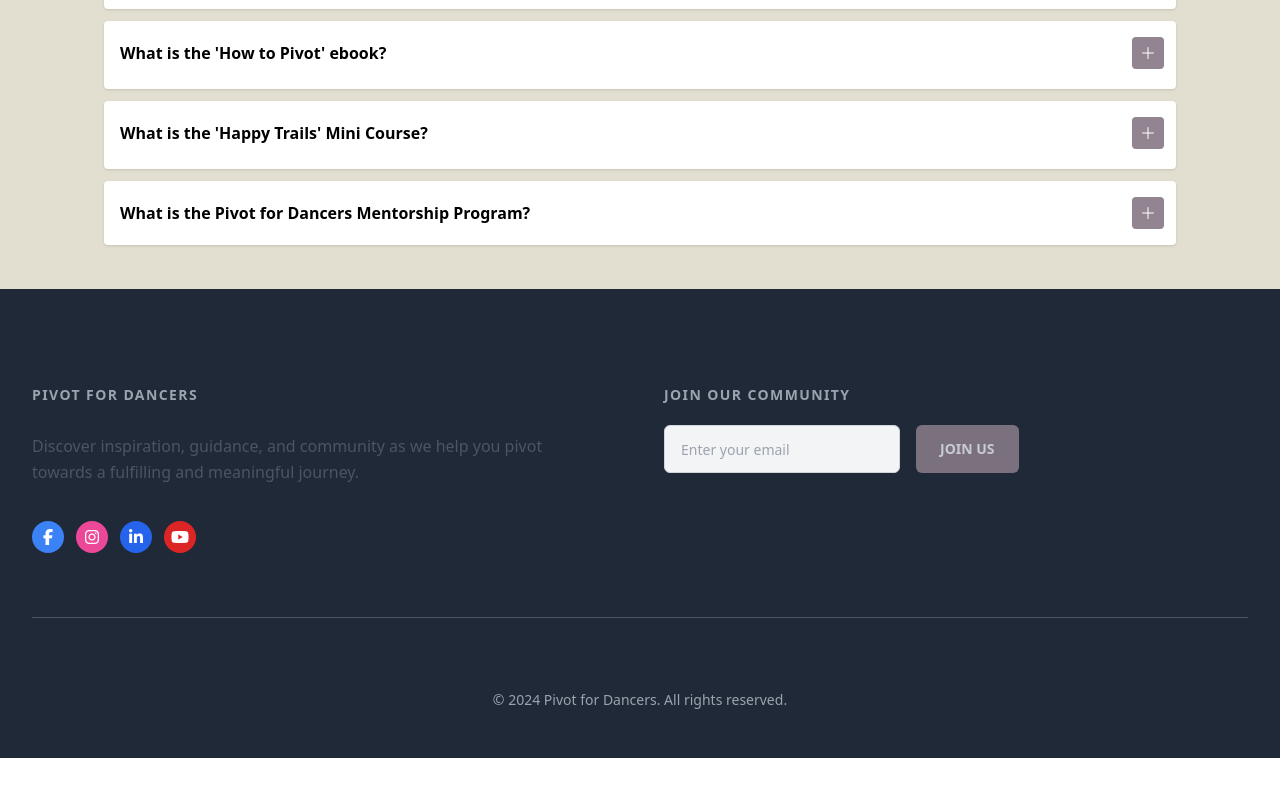
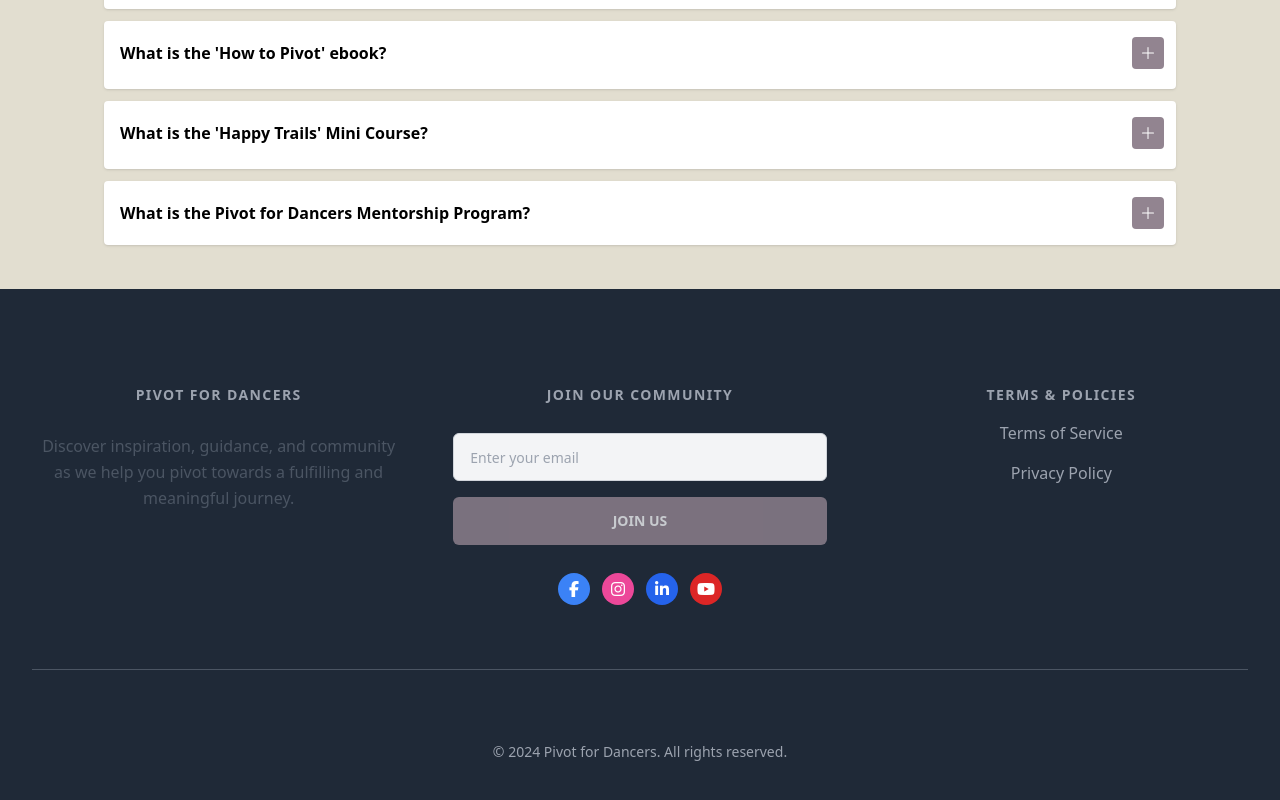
Before and after one commit to IsaacCavallaro/pivot-for-dancers, a React (Create React App) app: page / in a window 1280 px wide. Shown: the part 4438-5238 px from the top of the page. Before the commit the page ends 5196 px from the top, so only its background shows below. Built offline with nearby package versions, Linux system fonts and the light colour scheme; a web font is replaced by a local one.

Commit message:
3 column layout

```diff
--- a/src/components/Footer.tsx
+++ b/src/components/Footer.tsx
@@ -48,20 +48,42 @@ const Footer: React.FC = () => {
 
         {/* Top Section */}
         <section className="py-10 sm:pt-16 lg:pt-24">
-          <div className="grid grid-cols-1 sm:grid-cols-2 gap-y-16 gap-x-12">
+          <div className="grid grid-cols-1 sm:grid-cols-2 lg:grid-cols-3 gap-y-16 gap-x-12">
             {/* Logo and Description */}
-            <div className="flex flex-col justify-between h-full">
-              <p className="text-sm font-semibold tracking-widest text-gray-400 uppercase text-center lg:text-left">
+            <div className="flex flex-col items-center text-center h-full space-y-7">
+              <p className="text-sm font-semibold tracking-widest text-gray-400 uppercase">
                 Pivot For Dancers
               </p>
-              <div className="w-full max-w-lg lg:text-left">
-                <p className="text-base leading-relaxed text-gray-600 mt-7">
-                  Discover inspiration, guidance, and community as we help you pivot towards a fulfilling and meaningful journey.
-                </p>
-              </div>
+              <p className="text-base leading-relaxed text-gray-600">
+                Discover inspiration, guidance, and community as we help you pivot towards a fulfilling and meaningful journey.
+              </p>
+            </div>
 
+            {/* Email Sign-Up Form */}
+            <div className="flex flex-col items-center text-center space-y-7">
+              <p className="text-sm font-semibold tracking-widest text-gray-400 uppercase">
+                Join our Community
+              </p>
+              <form
+                onSubmit={handleSubmit}
+                className="flex flex-col space-y-4 w-full max-w-sm"
+              >
+                <input
+                  type="email"
+                  placeholder="Enter your email"
+                  value={email}
+                  onChange={handleEmailChange}
+                  className={`${footerInputClass} h-12`}
+                />
+                <button
+                  type="submit"
+                  className={`${buttonClass} h-12 flex items-center justify-center`}
+                >
+                  JOIN US
+                </button>
+              </form>
               {/* Social Media Links */}
-              <ul className="flex items-center space-x-3 mt-9 justify-center lg:justify-start">
+              <ul className="flex items-center justify-center space-x-3">
                 <li>
                   <a
                     href="https://www.facebook.com/pivotfordancers/"
@@ -109,29 +131,23 @@ const Footer: React.FC = () => {
               </ul>
             </div>
 
-            {/* Email Sign Up Form */}
-            <div className="flex flex-col items-center lg:items-start lg:text-left space-y-4 lg:space-y-0">
-              <p className="text-sm font-semibold tracking-widest text-gray-400 uppercase pb-5">
-                Join our Community
+            {/* Terms of Service */}
+            <div className="flex flex-col items-center text-center space-y-4">
+              <p className="text-sm font-semibold tracking-widest text-gray-400 uppercase">
+                Terms & Policies
               </p>
-              <form
-                onSubmit={handleSubmit}
-                className="flex flex-col lg:flex-row lg:space-x-4 w-full lg:mt-0"
+              <a
+                href="/terms-of-service"
+                className="text-gray-400 hover:text-white transition-colors"
               >
-                <input
-                  type="email"
-                  placeholder="Enter your email"
-                  value={email}
-                  onChange={handleEmailChange}
-                  className={`${footerInputClass} h-12`}
-                />
-                <button
-                  type="submit"
-                  className={`${buttonClass} h-12 flex items-center justify-center mt-4 lg:mt-0`}
-                >
-                  JOIN US
-                </button>
-              </form>
+                Terms of Service
+              </a>
+              <a
+                href="/privacy-policy"
+                className="text-gray-400 hover:text-white transition-colors"
+              >
+                Privacy Policy
+              </a>
             </div>
           </div>
         </section>
@@ -147,11 +163,8 @@ const Footer: React.FC = () => {
             </p>
           </div>
         </div>
-      </div >
-    </footer >
-
-
-
+      </div>
+    </footer>
   );
 };
 
```
